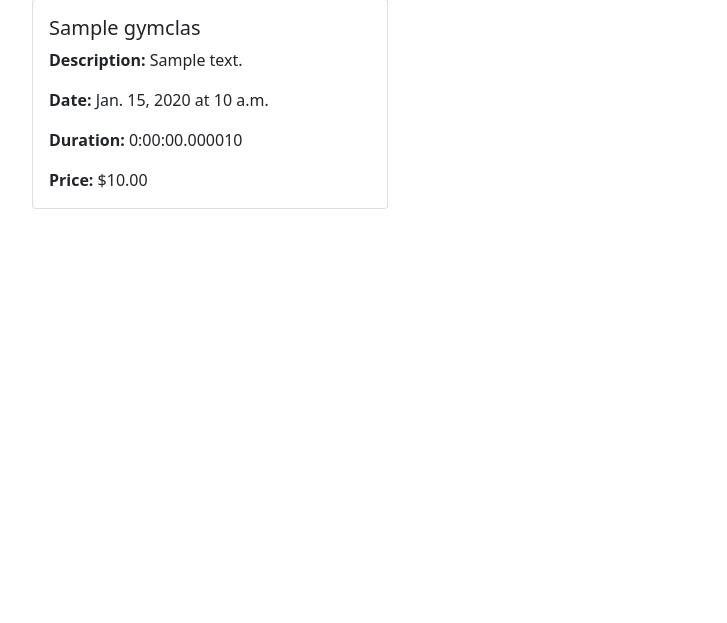
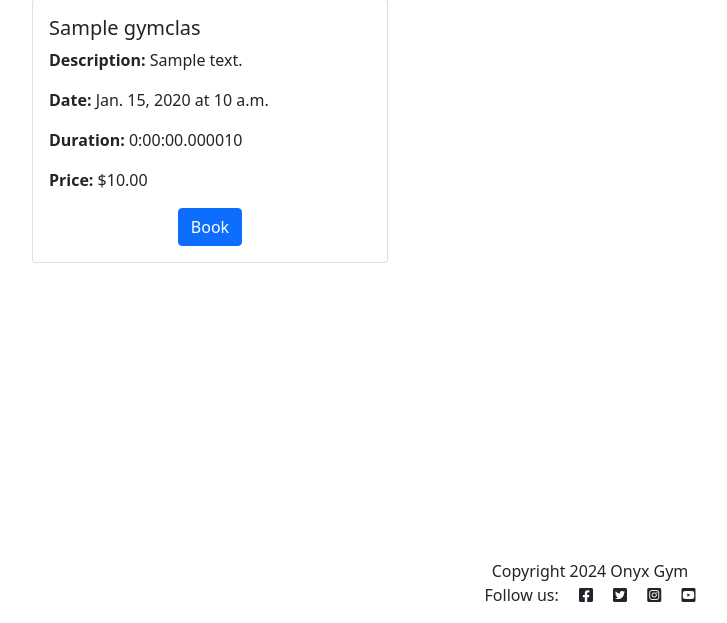
Before and after one commit to RhysTyler112/Back-End-Development-Project, a Django app: page / in a window 1280 px wide. Shown: the part 177-800 px from the top of the page, without its empty margins (50-777 px from the left). Run offline with Django 4.2, Linux system fonts and the light colour scheme; tables that the repository leaves empty hold one stand-in row (values such as "Sample post").

Commit message:
add copyright and book button

```diff
--- a/Classes/templates/Classes/index.html
+++ b/Classes/templates/Classes/index.html
@@ -15,6 +15,9 @@
                             <p class="card-text"><strong>Date:</strong> {{ gym_class.date }} at {{ gym_class.time }}</p>
                             <p class="card-text"><strong>Duration:</strong> {{ gym_class.duration }}</p>
                             <p class="card-text"><strong>Price:</strong> ${{ gym_class.price }}</p>
+                            <div class="d-flex justify-content-center mt-3">
+                                <button class="btn btn-primary">Book</button>
+                            </div>
                         </div>
                     </div>
                 </div>
@@ -37,5 +40,10 @@
     {% endif %}
 </div>
 
+
 <!-- index.html content ends here -->
 {% endblock %}
+
+{% block copyright %}
+    Copyright 2024 Onyx Gym
+{% endblock %}
--- a/templates/base.html
+++ b/templates/base.html
@@ -35,7 +35,7 @@
                 <ul class="navbar-nav me-auto mb-2 mb-lg-0">
                     <li class="nav-item">
                         <a class="nav-link {% if request.path == home_url %}active{% endif %}" aria-current="page"
-                            href="#">Home</a>
+                            href="{% url 'home' %}">Home</a>
                     </li>
                 </ul>
                 <span class="navbar-text text-muted">
@@ -55,8 +55,12 @@
 
         <!-- Footer -->
         <footer class="footer mt-auto py-3 dark-bg">
-            <p class="m-0 text-center text-white">Made by Rhys Tyler</p>
-            <p class="m-0 text-center text-white">Follow us:
+            <p class="m-0 text-center text-black">
+                {% block copyright %}
+                    Made by Code Instituters
+                {% endblock copyright %}
+            </p>
+            <p class="m-0 text-center text-black">Follow us:
                 <i class="fab fa-facebook-square ms-3"></i>
                 <i class="fab fa-twitter-square ms-3"></i>
                 <i class="fab fa-instagram-square ms-3"></i>
```
